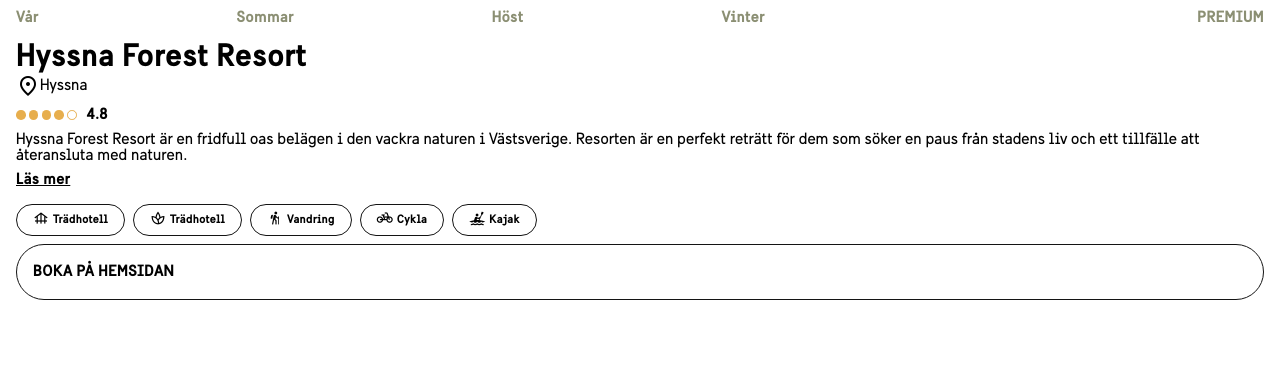
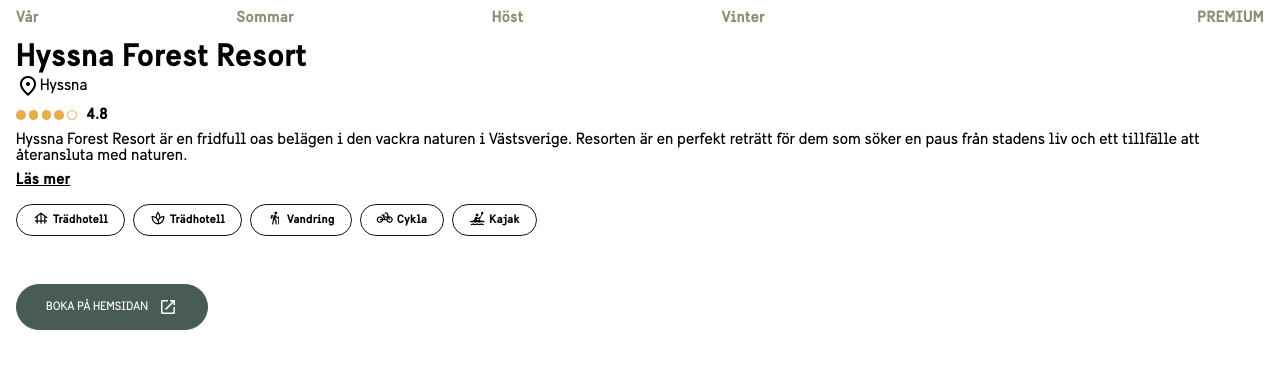
Before and after one commit to fridahenriksen1/examen-dd22-svemestra, a plain HTML site: page assets/accommodation/hyssna.html in a window 1280 px wide. Shown: the part 982-1350 px from the top of the page. Drawn offline with nearby package versions, Linux system fonts and the light colour scheme.

Commit message:
Gjorde knappen till Hyssnas företagssida

```diff
--- a/assets/accommodation/hyssna.html
+++ b/assets/accommodation/hyssna.html
@@ -129,8 +129,11 @@
                               </div>
                           </div>
 
-                      <div class="btnBookWebsite">
+                      <div class="btnBookWebsite regularTxt ">
                         <a href="#">BOKA PÅ HEMSIDAN</a>
+                        <span class="material-symbols-outlined openNewIcon">
+                            open_in_new
+                            </span>
 
                       </div>
 
--- a/assets/sass/_detailpage.scss
+++ b/assets/sass/_detailpage.scss
@@ -94,10 +94,28 @@
     }
     .btnBookWebsite {
       border-radius: 6.3rem;
-      border: 0.1rem solid #141414;
+      border: 0.1rem solid #485c55;
+      //   display: flex;
+      //   padding: 1.2rem 1rem;
+      margin-top: 3rem;
       display: flex;
-      padding: 1.2rem 1rem;
-      margin-top: 0.5rem;
+      padding: 0.75rem 1.8125rem;
+      justify-content: space-between;
+      align-items: center;
+      width: 192px;
+
+      //gap: var(--Spacing-spacing-6, 0.625rem);
+
+      background-color: #485c55;
+      a {
+        color: white;
+        white-space: nowrap;
+        font-size: 12px;
+      }
+      .openNewIcon {
+        color: white;
+        font-size: 20px;
+      }
 
       //align-items: center;
     }
--- a/assets/sass/base/_reset.scss
+++ b/assets/sass/base/_reset.scss
@@ -19,7 +19,8 @@ html {
 body {
   line-height: 1.5;
   -webkit-font-smoothing: antialiased;
-  background-color: $primary-BG;
+  // background-color: $primary-BG;
+  //!Kommenterade ut den sålänge, då den orsakade problem i output och min style inte tog om man inte kommenterade ut den sålänge
 }
 
 img,
```
Also changed, not shown: assets/sass/style.css, 1 other file.
